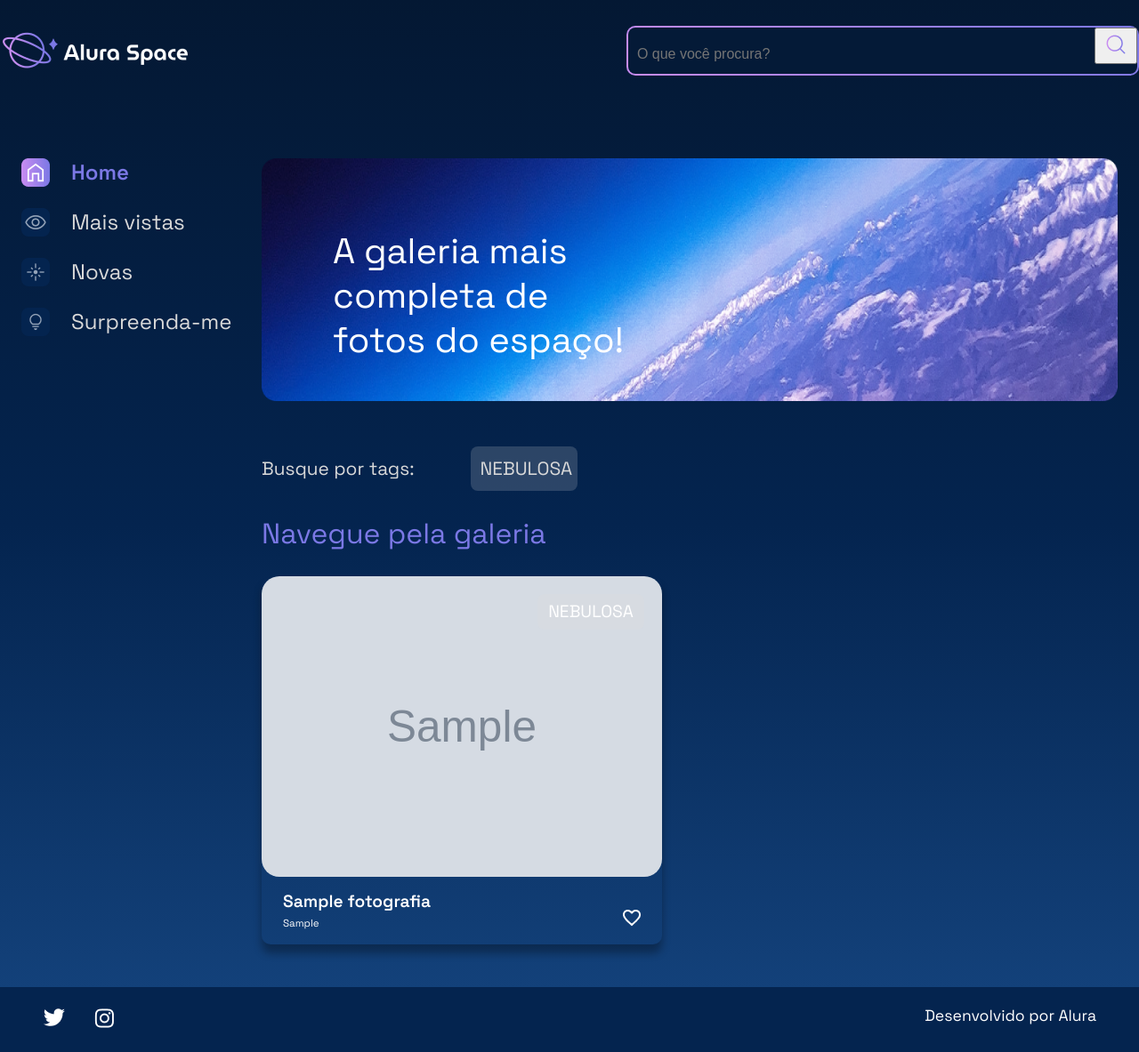
After one commit to pimentaluan/projeto-treinamento-alura-space, a Django app: page /buscar in a window 1280 px wide. The commit adds this page. Shown: the whole page at 89% size. Run offline with Django 5.2, Linux system fonts and the light colour scheme; tables that the repository leaves empty hold one stand-in row (values such as "Sample post"); grey boxes marked "Sample" are stand-in pictures.

Commit message:
Buscas por nome

```diff
--- a/galeria/urls.py
+++ b/galeria/urls.py
@@ -1,7 +1,8 @@
 from django.urls import path
-from galeria.views import index, imagem
+from galeria.views import index, imagem, buscar
 
 urlpatterns = [
     path('', index, name='index'),
     path('imagem/<int:foto_id>/', imagem, name='imagem'),
+    path('buscar', buscar, name="buscar")
 ]
--- a/galeria/views.py
+++ b/galeria/views.py
@@ -9,3 +9,13 @@ def index(request):
 def imagem(request, foto_id):
     fotografia = get_object_or_404(Fotografia, pk=foto_id)
     return render(request, 'galeria/image.html', {"fotografia": fotografia})
+
+def buscar(request):
+    fotografias = Fotografia.objects.filter(publicada=True).order_by("-data_fotografia")
+
+    if "buscar" in request.GET:
+        nome_a_buscar = request.GET['buscar']
+        if nome_a_buscar:
+            fotografias = fotografias.filter(nome__icontains = nome_a_buscar)
+
+    return render(request, "galeria/buscar.html", {"cards": fotografias})
--- /dev/null
+++ b/templates/galeria/buscar.html
@@ -0,0 +1,68 @@
+{% extends 'galeria/base.html' %}
+{% load static%}
+{% block content %}
+<div class="pagina-inicial">
+        <main class="principal">
+            <section class="menu-lateral">
+                <nav class="menu-lateral__navegacao">
+                    <a href="/"><img src="{%static '/assets/ícones/1x/Home - ativo.png'%}"> Home</a>
+                    <a href="#"><img src="{%static '/assets/ícones/1x/Mais vistas - inativo.png'%}"> Mais vistas</a>
+                    <a href="#"><img src="{%static '/assets/ícones/1x/Novas - inativo.png'%}"> Novas</a>
+                    <a href="#"><img src="{%static '/assets/ícones/1x/Surpreenda-me - inativo.png'%}"> Surpreenda-me</a>
+                </nav>
+            </section>
+            <section class="conteudo">
+                <section class="banner">
+                    <img class="banner__imagem" src="{%static '/assets/imagens/Banner(2).png'%}" alt="banner Alura Space">
+                    <h1 class="banner__titulo"> A galeria mais completa de fotos do espaço!</h1>
+                </section>
+                <section class="tags">
+                    <p class="tags__titulo">Busque por tags:</p>
+                    <ul class="tags__lista">
+                        {% if cards %}
+                        {% for fotografia in cards %}
+                        <li class="tags__tag">{{ fotografia.categoria}}</li>
+                        {% endfor %}
+                        {% else %}
+                        {% endif %}
+                    </ul>
+                </section>
+                <section class="galeria">
+                    <div class="cards">
+                        <h2 class="cards__titulo">Navegue pela galeria</h2>
+                        <ul class="cards__lista">
+                            {% if cards %}
+                            {% for fotografia in cards %}
+                            <li class="card">
+                                <a href="{% url 'imagem' fotografia.id %}">
+                                    {% if fotografia.foto == "" or fotografia.foto == null %}
+                                    <img class="imagem__imagem"  src="{% static '/assets/imagens/galeria/not-found.png'%}">
+                                    {% else %}
+                                    <img class="imagem__imagem" src="{{ fotografia.foto.url }}">
+                                    {% endif %}
+                                </a>
+                                <span class="card__tag">{{ fotografia.categoria }}</span>
+                                <div class="card__info">
+                                    <p class="card__titulo">{{ fotografia.nome }}</p>
+                                    <div class="card__texto">
+                                        <p class="card__descricao">{{ fotografia.legenda }}</p>
+                                        <span>
+                                            <img src="{%static '/assets/ícones/1x/favorite_outline.png'%}" alt="ícone de coração">
+                                        </span>
+                                    </div>
+                                </div>
+                            </li>
+                            {% endfor %}
+                            {% else %}
+                            <div class="imagem__texto">
+                                <p>Fotografias não encontradas</p>
+                            </div>
+                            {% endif %}
+                        </ul>
+                    </div>
+                </section>
+            </section>
+        </main>
+    </div>
+
+{% endblock %}
--- a/templates/galeria/partials/_header.html
+++ b/templates/galeria/partials/_header.html
@@ -4,8 +4,12 @@
     <img src="{%static '/assets/logo/Logo(2).png'%}" alt="Logo da Alura Space" />
     <div class="cabecalho__busca">
         <div class="busca__fundo">
-            <input class="busca__input" type="text" placeholder="O que você procura?">
-            <img class="busca__icone" src="{%static '/assets/ícones/1x/search.png'%}" alt="ícone de search">
+            <form action="{% url 'buscar' %}">
+                <input class="busca__input" type="text" name="buscar" placeholder="O que você procura?">
+                <button type="submit">
+                    <img class="busca__icone" src="{%static '/assets/ícones/1x/search.png'%}" alt="ícone de search">
+                </button>
+            </form>
         </div>
     </div>
 </header>
```
